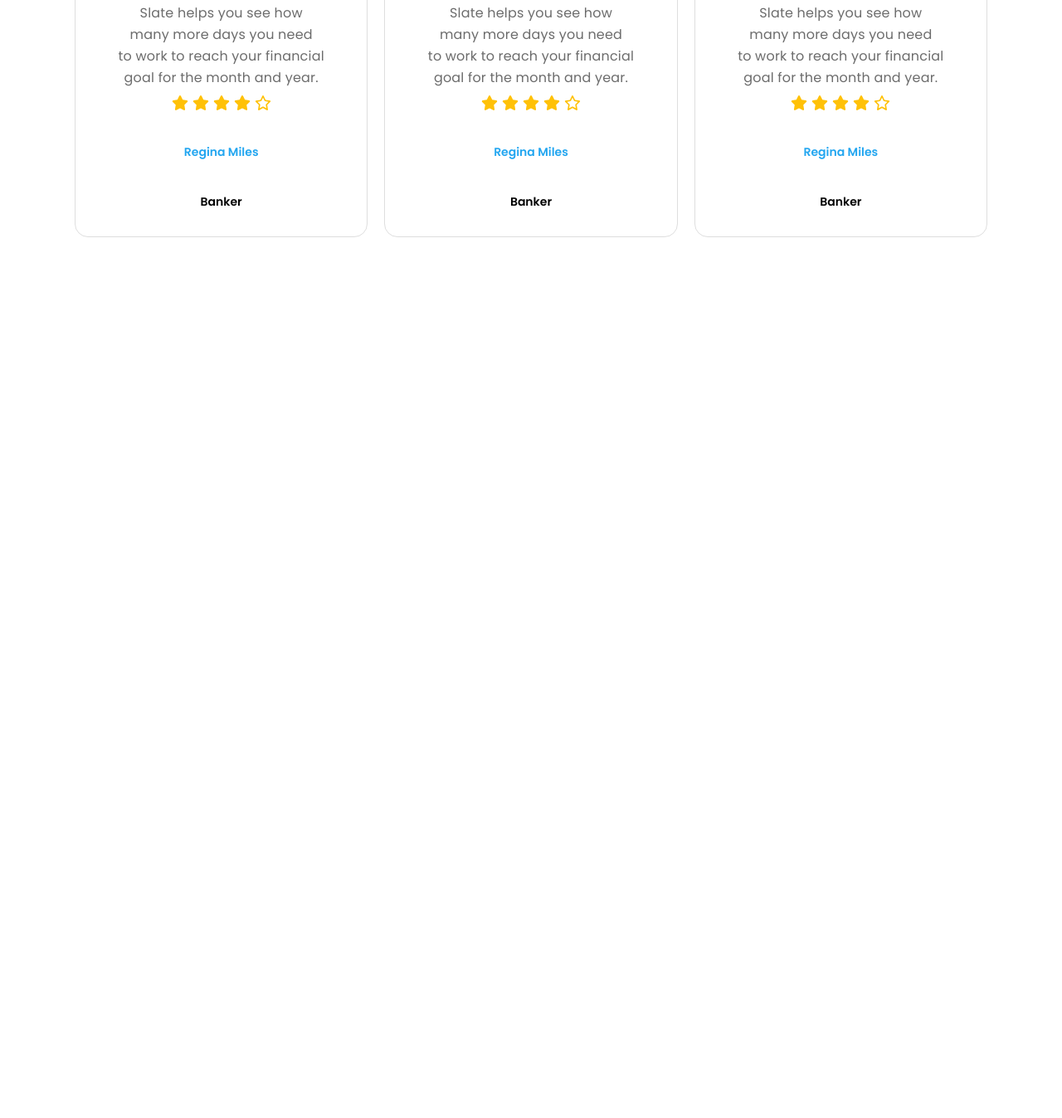
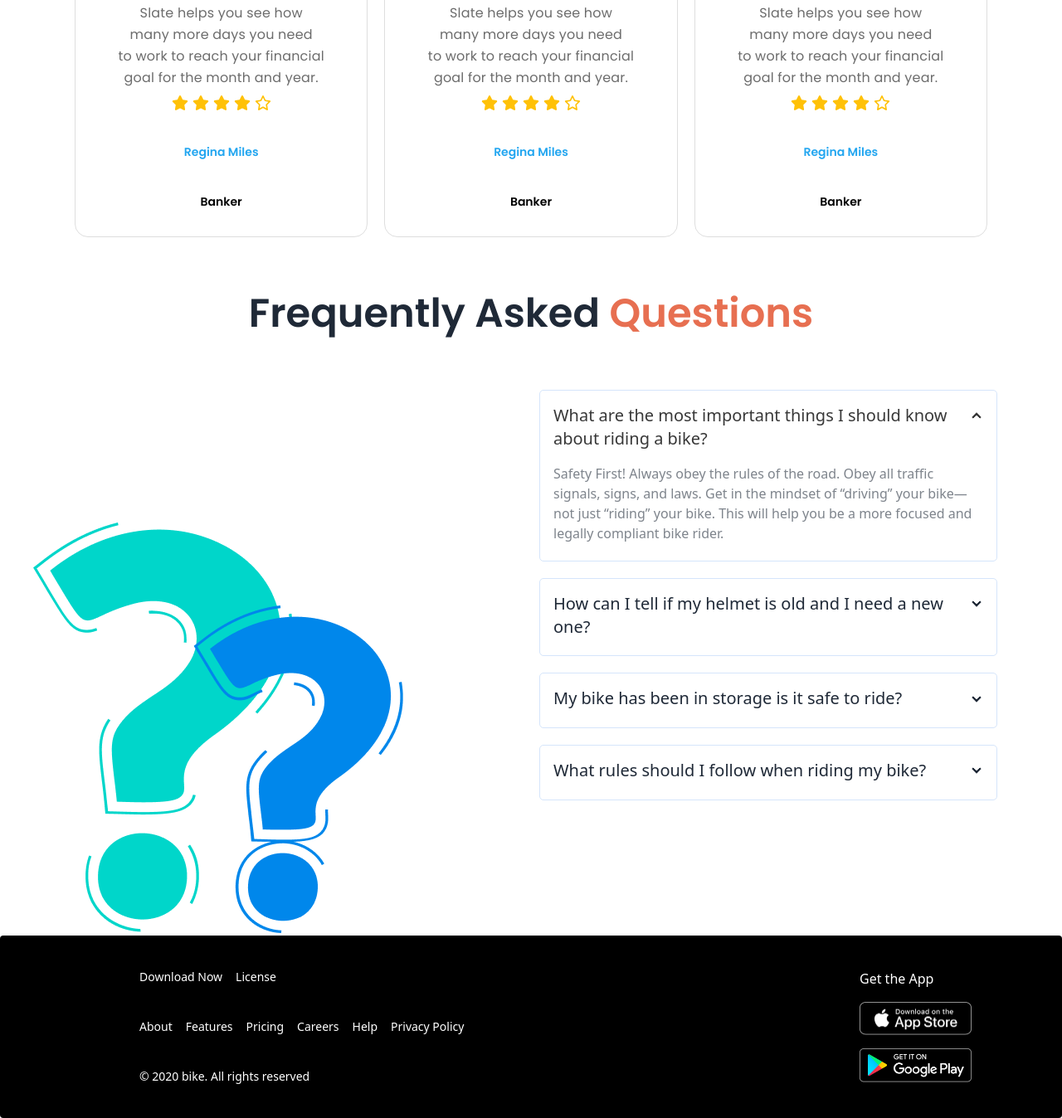
Before and after one commit to EmeRk-2529/Biker-zone-resources-main, a plain HTML site: page index.html in a window 1280 px wide. Shown: the part 1570-2918 px from the top of the page at 83% size. Before the commit the page ends 1856 px from the top, so only its background shows below. Drawn offline with nearby package versions, Linux system fonts and the light colour scheme.

Commit message:
Footer Section

```diff
--- a/index.html
+++ b/index.html
@@ -396,8 +396,157 @@
 
 
     <footer>
-      <section>
 
+
+
+
+
+
+      <section class="max-w-[1200px] m-auto mt-14">
+        <h1 class="poppins-semibold text-[48px] text-center mb-14">Frequently Asked  <span class="text-[#E76F51]  ">Questions</span> </h1>
+
+<div class="grid grid-cols-1 md:grid-cols-2 gap-5 ">
+
+<div><img src="images/others/faq.png" class=" md:relative md:-bottom-40"></div>
+
+
+  <div class="grid grid-cols-1 gap-[20px] md:w-[552px] ">
+<!-- First Accordian Start -->
+
+
+<div class="collapse collapse-arrow bg-base-100 rounded-[5px] border-solid border-[1px] border-[#D5E5FB]">
+          <input type="radio" name="my-accordion-2" checked="checked" />
+          <div class="collapse-title text-xl font-medium text-[#383838]">What are the most important things I should
+            know about riding a bike?</div>
+          <div class="collapse-content">
+
+
+
+
+
+
+            <p class="text-[#7E848C] md:`w-[450px]">Safety First! Always obey the rules of the road. Obey all traffic signals, signs, and laws. Get in the mindset of “driving” your bike—not just “riding” your bike. This will help you be a more focused and legally compliant bike rider. </p>
+          </div>
+        </div>
+ <!-- Second Accordian Start  -->
+
+ <div class="collapse collapse-arrow bg-base-100 rounded-[5px] border-solid border-[1px] border-[#D5E5FB]">
+          <input type="radio" name="my-accordion-2" />
+          <div class="collapse-title text-xl font-medium">How can I tell if my helmet is old and I need a
+            new one?</div>
+          <div class="collapse-content">
+            <p>hello</p>
+          </div>
+        </div>
+
+         <!-- Third Accordian Start -->
+
+
+         <div class="collapse collapse-arrow bg-base-100 rounded-[5px] border-solid border-[1px] border-[#D5E5FB]">
+          <input type="radio" name="my-accordion-2" />
+          <div class="collapse-title text-xl font-medium">My bike has been in storage is it safe to ride?</div>
+          <div class="collapse-content">
+            <p>hello</p>
+          </div>
+        </div>
+
+<!-- Forth Accordian Start -->
+
+<div class="collapse collapse-arrow bg-base-100 rounded-[5px] border-solid border-[1px] border-[#D5E5FB]">
+          <input type="radio" name="my-accordion-2" />
+          <div class="collapse-title text-xl font-medium">What rules should I follow when riding my bike?</div>
+          <div class="collapse-content">
+            <p>hello</p>
+          </div>
+        </div>
+
+
+
+      </div>
+
+    </div>
+
+      </section>
+
+
+
+
+
+
+
+
+
+
+      <section class="md:mt-[163px] lg:mt-[163px] bg-black text-base-content rounded p-10">
+
+
+<div class="grid grid-cols-1 md:grid-cols-2 md:-ml-[8rem] lg:ml-[8rem] ">
+
+
+        <div class="footer footer-center place-items-start" >
+
+          <nav class="grid grid-flow-col gap-4">
+            <a class="link link-hover text-white">Download Now</a>
+            <a class="link link-hover text-white">License</a>
+          </nav>
+
+          <nav class="grid grid-flow-col gap-4">
+            <a class="link link-hover text-white">About</a>
+            <a class="link link-hover text-white">Features</a>
+            <a class="link link-hover text-white">Pricing</a>
+            <a class="link link-hover text-white">Careers</a>
+            <a class="link link-hover text-white">Help</a>
+            <a class="link link-hover text-white">Privacy Policy</a>
+          </nav>
+
+          <aside>
+            <p class="text-white">© 2020 bike. All rights reserved</p>
+          </aside>
+        </div>
+
+
+
+        <div class="md:ml-[332px] lgml-[332px]">
+          <nav>
+            <div class="grid grid-cols-1 gap-4">
+              <a>
+                <p class="text-white">Get the App</p>
+              </a>
+              <a>
+                <img
+                  src="images/others/ios.png"
+                  width="135"
+                  height="40"
+                  viewBox="0 0 24 24"
+                  class="fill-current">
+
+                </img>
+              </a>
+              <a>
+                <img
+
+                src="images/others/android.png"
+                width="135"
+                height="40"
+                  viewBox="0 0 24 24"
+                  class="fill-current">
+
+                </img>
+              </a>
+
+            </div>
+          </nav>
+        </div>
+
+
+
+
+
+
+
+
+
+      </div>
       </section>
     </footer>
 </body>
```
Also changed, not shown: hello.html (+21 -1 lines).
